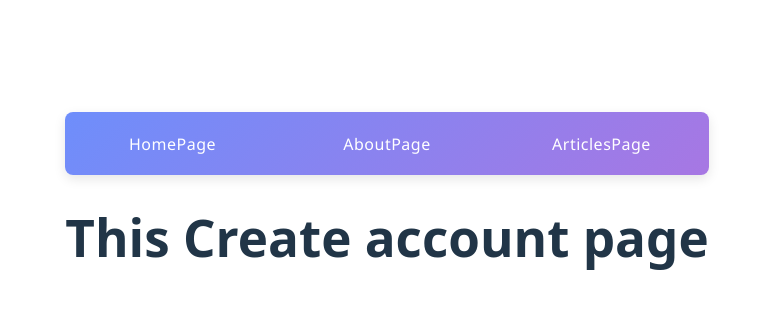
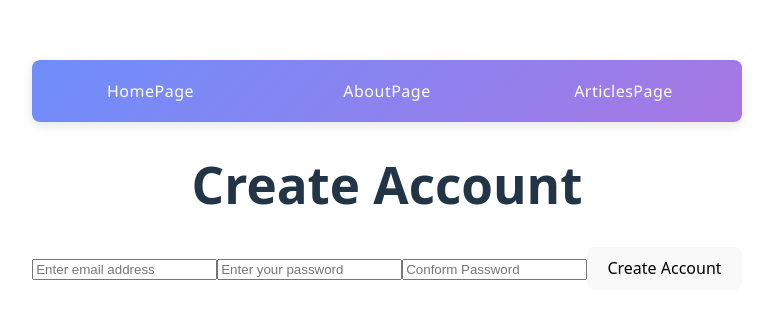
Before and after one commit to Abishek-077/My-Blog-WebSite, a React (Vite) app in the folder Blog-Website/: page /createAccount in a window 1280 px wide. Shown: the part 194-512 px from the top of the page, without its empty margins (253-1026 px from the left). Built offline with nearby package versions, Linux system fonts and the light colour scheme.

Commit message:
created a createAccount page

```diff
--- a/Blog-Website/src/Pages/CreateAccountPage.jsx
+++ b/Blog-Website/src/Pages/CreateAccountPage.jsx
@@ -1,6 +1,61 @@
+import { useState } from "react";
+import { Link, useNavigate } from "react-router-dom";
+import { getAuth, createUserWithEmailAndPassword } from 'firebase/auth'
+
 export default function CreateAccountPage() {
-    return (
-        <h1>This Create account page</h1>
+    const { email, setEmail } = useState('');
+    const { password, setPassword } = useState('');
+    const { conformPassword, setConformPassword } = useState('')
+    const { error, setError } = useState('');
+
+    const navigate = useNavigate();
+    async function createAccount() {
+        if (password !== conformPassword) {
+            setError('Password and Conform Password do not match')
+            return;
+        }
+
+
+        try {
+            await createUserWithEmailAndPassword(getAuth(), email, password);
+            navigate('/articles');
+
+        } catch (e) {
+            setError(e.message);
+
+        }
+
+    }
+
+    return ( // first be create an input field...
+        <>
+            <h1>Create Account</h1>
+            {error && <p>{error}</p>}
+            <input
+                placeholder='Enter email address'
+                value={email}
+                onChange={e => setEmail(e.target.value)} />
+
+            <input
+                placeholder='Enter your password'
+                value={password}
+                onChange={e => setPassword(e.target.value)} />
+
+            <input
+                placeholder='Conform Password'
+                value={conformPassword}
+                onChange={e => setConformPassword(e.target.value)} />
+
+
+
+
+            <button onClick={createAccount}>Create Account</button>
+            <Link to={'/login'}>Already have an account? Please Log In</Link>
+        </>
+
+
     );
 
+
+
 }
--- a/Blog-Website/src/Pages/LoginPage.jsx
+++ b/Blog-Website/src/Pages/LoginPage.jsx
@@ -20,7 +20,7 @@ export default function LoginPage() {
 
     }
 
-    return (
+    return ( // first be create an input field...
         <>
             <h1>Log In</h1>
             {error && <p>{error}</p>}
```
